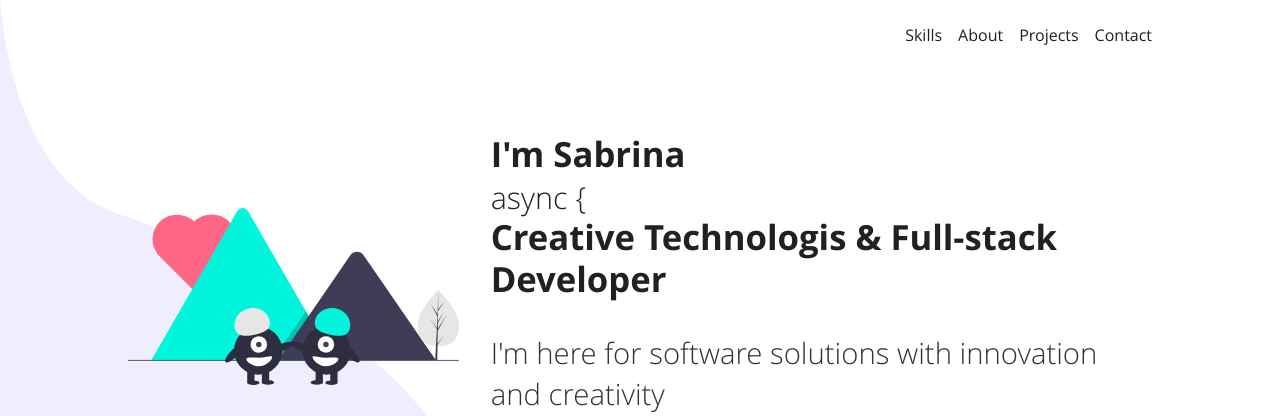
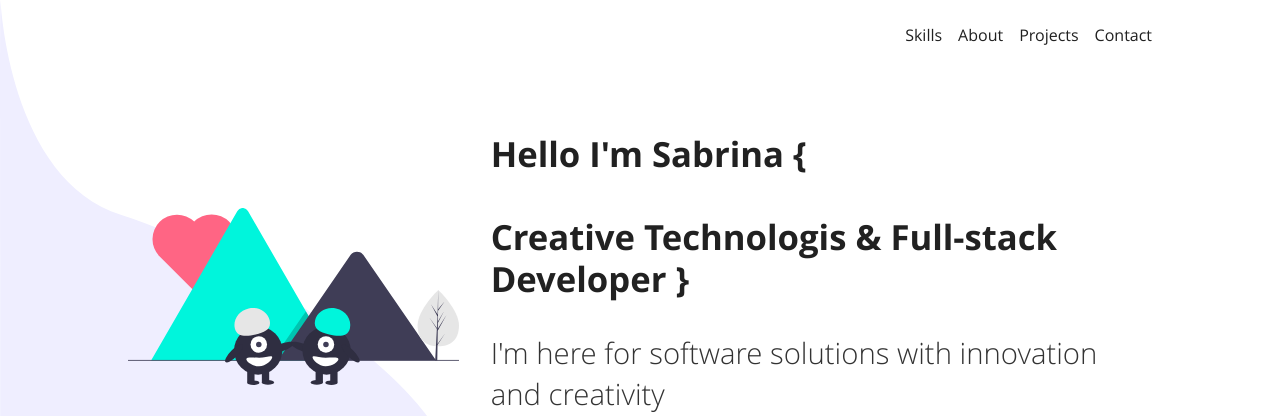
Before and after one commit to sabritol/sabrinatolmer, a Gatsby site: page / in a window 1280 px wide. Shown: the top 416 px of the page. Built offline with nearby package versions, Linux system fonts and the light colour scheme; Gatsby itself is replaced by a stand-in of ours.

Commit message:
corection info intro

```diff
--- a/src/components/landing/Intro/index.jsx
+++ b/src/components/landing/Intro/index.jsx
@@ -18,7 +18,7 @@
 			</Thumbnail>
 
 			<Details>
-				<h1>I'm Sabrina<br /> <span style={{ fontWeight: 300, fontSize: '88%' }}>async  {"{"}</span> <br /> Creative Technologis & Full-stack Developer</h1>
+				<h1>Hello I'm Sabrina  {"{"}<br /> <span style={{ fontWeight: 300, fontSize: '88%' }}> </span> <br /> Creative Technologis & Full-stack Developer {"}"}</h1>
 
 
 				<h4>I'm here for software solutions with innovation and creativity</h4>
@@ -31,5 +31,5 @@
 			/</Details>
 		</IntroWrapper>
 	</Wrapper>
-				</>
+	</>
 )
```
